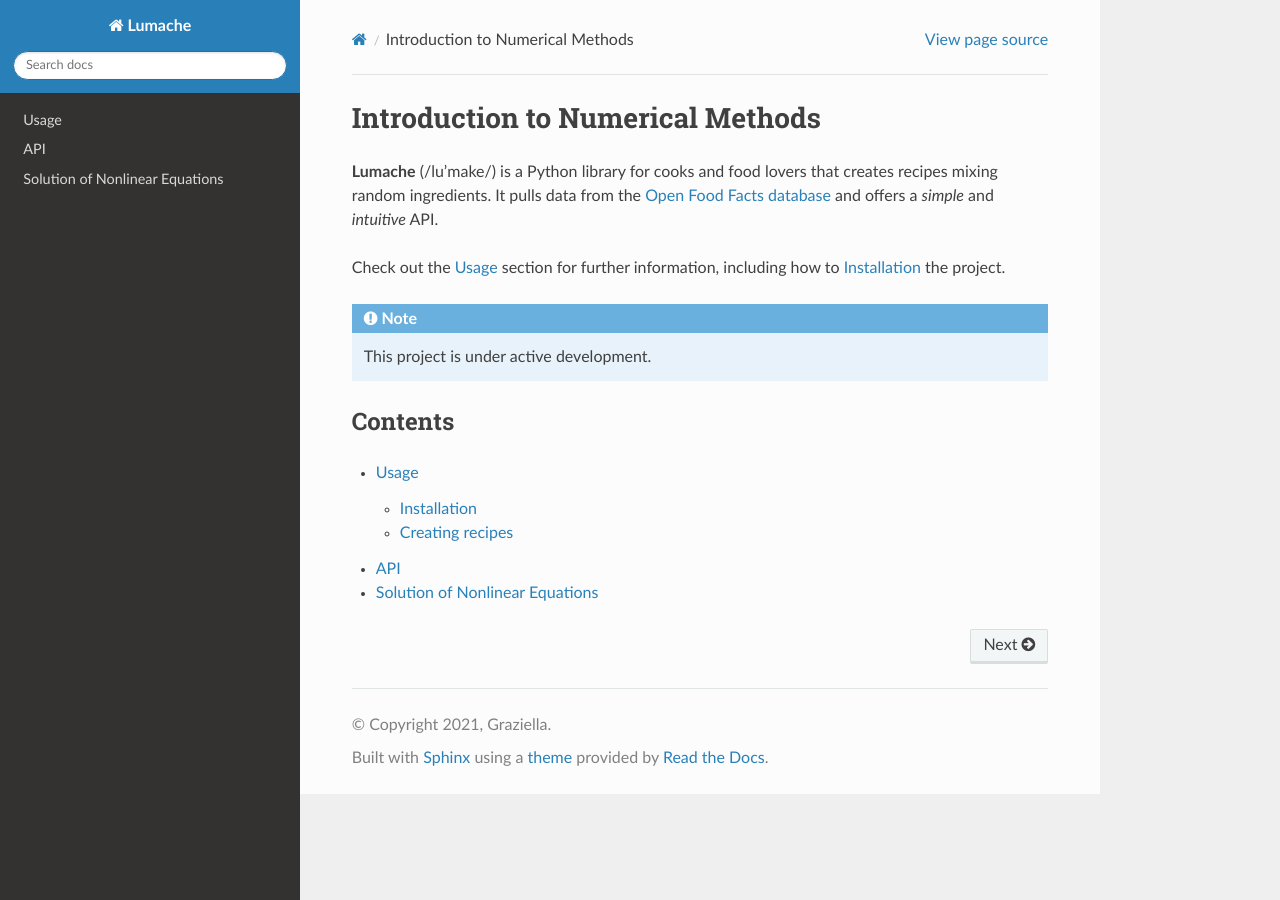
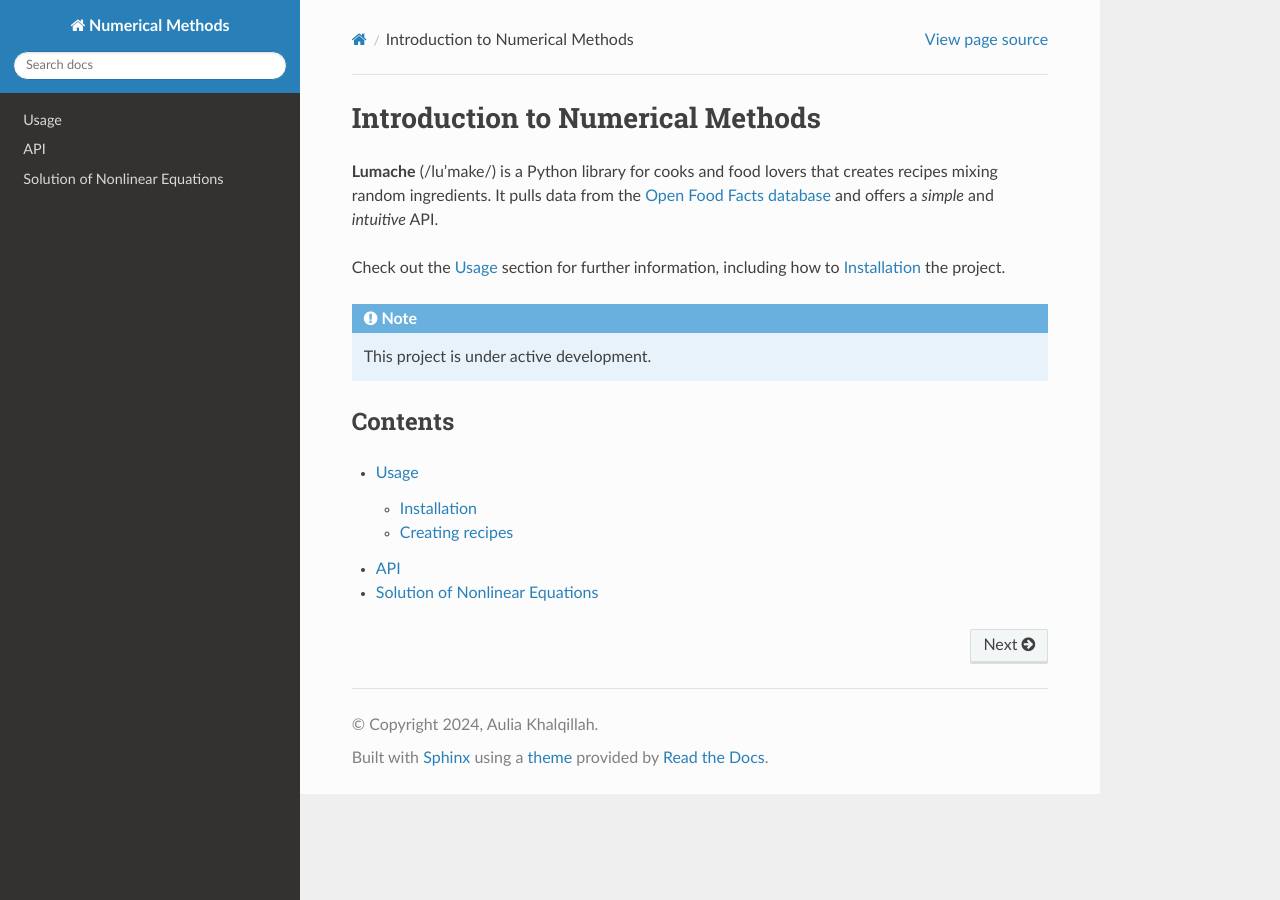
Before and after one commit to auliakhalqillah/akbook, a Sphinx documentation site: the page built from docs/source/index.rst, in a window 1280 px wide. Built offline with Sphinx 7.4.7 and the Read the Docs theme 3.1.0, drawn with Linux system fonts in a browser that asks for light colours.

Commit message:
Update conf.py

```diff
--- a/docs/source/conf.py
+++ b/docs/source/conf.py
@@ -2,9 +2,9 @@
 
 # -- Project information
 
-project = 'Lumache'
-copyright = '2021, Graziella'
-author = 'Graziella'
+project = 'Numerical Methods'
+copyright = '2024, Aulia Khalqillah'
+author = 'Aulia Khalqillah'
 
 release = '0.1'
 version = '0.1.0'
```
